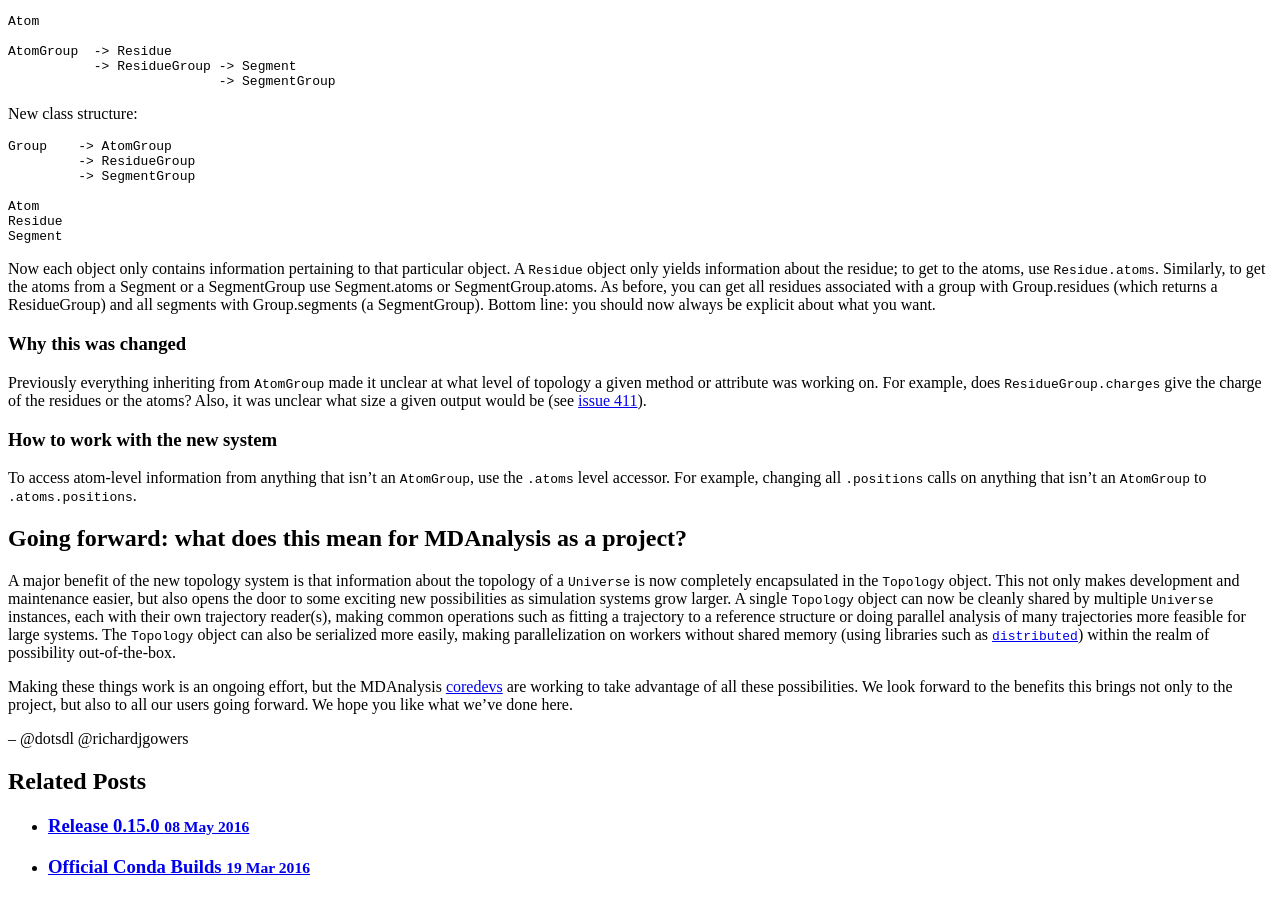
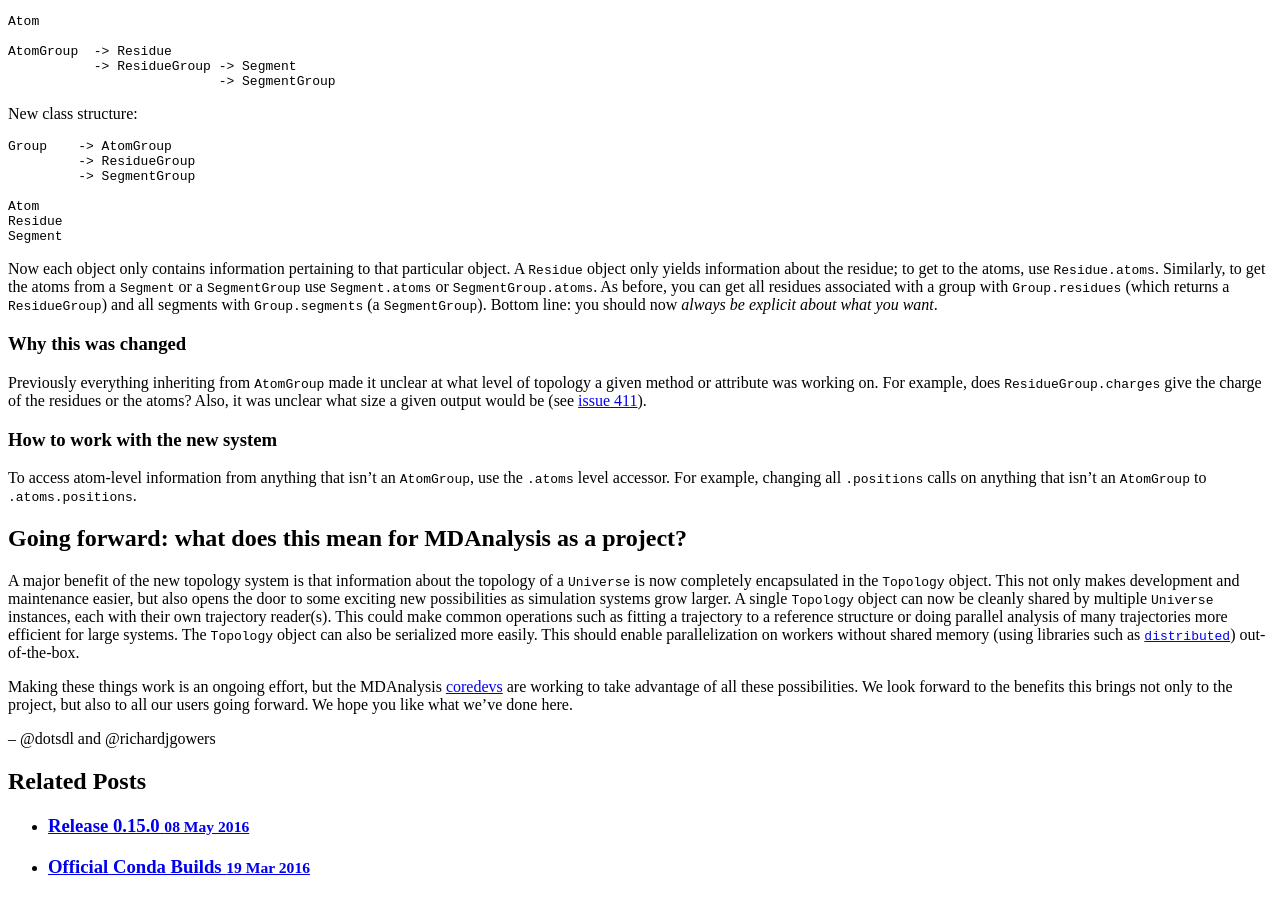
Before and after one commit to MDAnalysis/MDAnalysis.github.io, a Jekyll site: the page built from _posts/2017-03-06-new-topology-system.md, in a window 1280 px wide and 900 px high, scrolled down 1162 px. Built offline with Jekyll 4.4.1, drawn with Linux system fonts in a browser that asks for light colours.

Commit message:
topology posts: minor edits

```diff
--- a/_posts/2017-03-06-new-topology-system.md
+++ b/_posts/2017-03-06-new-topology-system.md
@@ -77,9 +77,9 @@ Segment
 
 Now each object only contains information pertaining to that particular object.
 A ``Residue`` object only yields information about the residue; to get to the atoms, use ``Residue.atoms``.
-Similarly, to get the atoms from a Segment or a SegmentGroup use Segment.atoms or SegmentGroup.atoms.
-As before, you can get all residues associated with a group with Group.residues (which returns a ResidueGroup) and all segments with Group.segments (a SegmentGroup).
-Bottom line: you should now always be explicit about what you want.
+Similarly, to get the atoms from a ``Segment`` or a ``SegmentGroup`` use ``Segment.atoms`` or ``SegmentGroup.atoms``.
+As before, you can get all residues associated with a group with ``Group.residues`` (which returns a ``ResidueGroup``) and all segments with ``Group.segments`` (a ``SegmentGroup``).
+Bottom line: you should now *always be explicit about what you want*.
 
 ### Why this was changed
 
@@ -96,11 +96,13 @@ For example, changing all `.positions` calls on anything that isn't an `AtomGrou
 
 A major benefit of the new topology system is that information about the topology of a ``Universe`` is now completely encapsulated in the ``Topology`` object.
 This not only makes development and maintenance easier, but also opens the door to some exciting new possibilities as simulation systems grow larger.
-A single ``Topology`` object can now be cleanly shared by multiple ``Universe`` instances, each with their own trajectory reader(s), making common operations such as fitting a trajectory to a reference structure or doing parallel analysis of many trajectories more feasible for large systems.
-The ``Topology`` object can also be serialized more easily, making parallelization on workers without shared memory (using libraries such as [``distributed``](http://distributed.readthedocs.io/en/latest/)) within the realm of possibility out-of-the-box.
+A single ``Topology`` object can now be cleanly shared by multiple ``Universe`` instances, each with their own trajectory reader(s).
+This could  make common operations such as fitting a trajectory to a reference structure or doing parallel analysis of many trajectories more efficient for large systems.
+The ``Topology`` object can also be serialized more easily.
+This should enable parallelization on workers without shared memory (using libraries such as [``distributed``](http://distributed.readthedocs.io/en/latest/)) out-of-the-box.
 
 Making these things work is an ongoing effort, but the MDAnalysis [coredevs](https://github.com/orgs/MDAnalysis/teams/coredevs) are working to take advantage of all these possibilities.
 We look forward to the benefits this brings not only to the project, but also to all our users going forward.
 We hope you like what we've done here.
 
--- @dotsdl @richardjgowers
+-- @dotsdl and @richardjgowers
```
